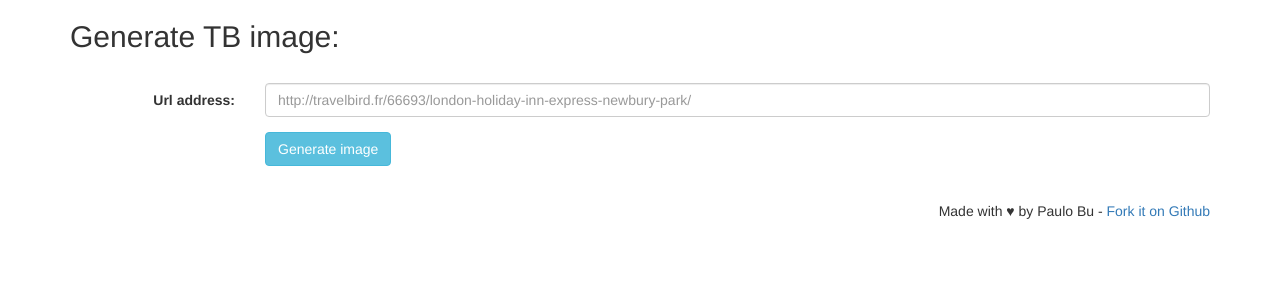
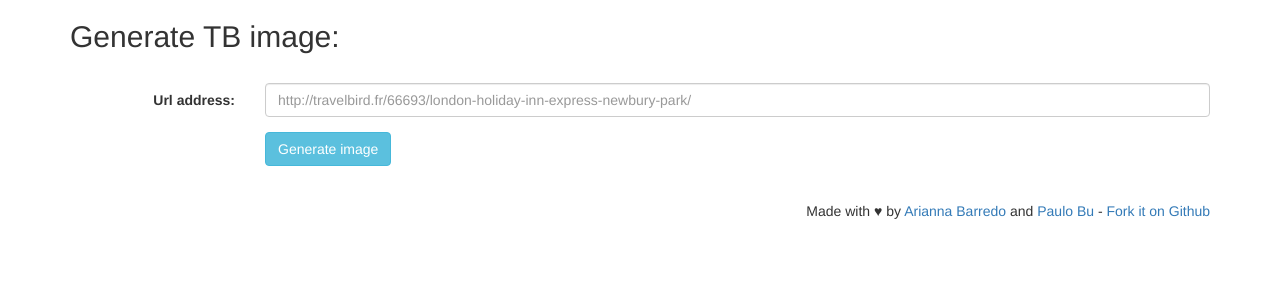
Before and after one commit to pbu88/tb-img-generator, a Flask app: page / in a window 1280 px wide. Shown: the top 300 px of the page. Run offline with Flask 2, Linux system fonts and the light colour scheme; some libraries are stand-ins or nearby versions.

Commit message:
Add Arianna as author

```diff
--- a/templates/index.html
+++ b/templates/index.html
@@ -46,7 +46,7 @@
             </form>
 
             <br>
-            <p style="text-align:right;">Made with &hearts; by Paulo Bu - <a href="https://github.com/pbu88/tb-img-generator/">Fork it on Github<a>
+            <p style="text-align:right;">Made with &hearts; by <a href="https://www.linkedin.com/in/ariannabarredo" target="_blank">Arianna Barredo</a> and <a href="https://paulobu.com" target="_blank">Paulo Bu</a> - <a href="https://github.com/pbu88/tb-img-generator/">Fork it on Github<a>
 
         </div> <!-- /container -->
 
```
